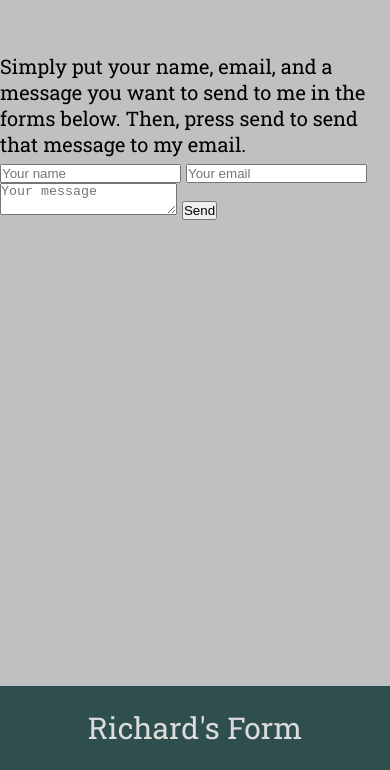
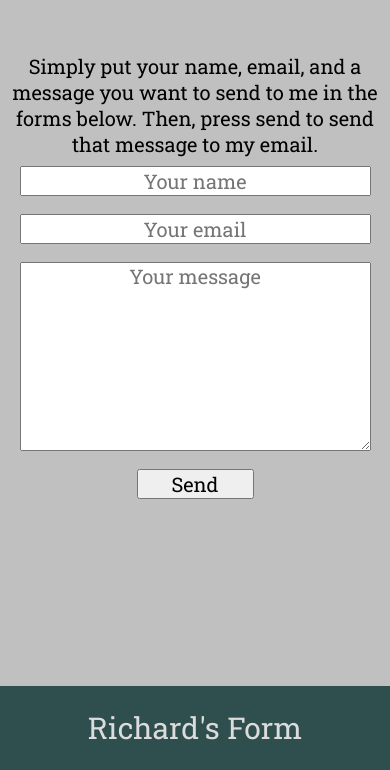
Before and after one commit to Richard2000wang/LastLab, a plain HTML site: page index.html in a window 390 px wide. Shown: the part 74-844 px from the top of the page. Drawn offline with Linux system fonts and the light colour scheme.

Commit message:
Add Media Query and Form CSS

```diff
--- a/Css/Style.css
+++ b/Css/Style.css
@@ -28,9 +28,39 @@ h1 {
 main {
     width: 100vw;
     grid-area: B;
-    justify-self: center;
     font-size: 20px;
-  }
+    align-items: center;
+}
+
+.maininfo {
+    margin-left: auto;
+    margin-right: auto;
+}
+
+P {
+    text-align: center;
+}
+
+input, textarea {
+    font-size: 20px;
+    font-family: 'Roboto Slab', serif;
+    width: 80%;
+    box-sizing: border-box;
+    margin: 9px 0px;
+    text-align: center;
+    margin-left: 10%;
+    margin-right: 10%;
+}
+
+textarea{
+    height: 30%;
+}
+
+input[type=submit] {
+    width: 20%;
+    margin-left: 40%;
+    margin-right: 40%;
+}
 
 #foot {
     display: flex;
@@ -47,3 +77,16 @@ main {
     font-size: 30px;
     width: auto;
 }
+
+@media screen and (max-width: 600px){
+    input, textarea{
+        width: 90%;
+        margin-left: 5%;
+        margin-right: 5%;
+    }
+    input[type=submit] {
+        width: 30%;
+        margin-left: 35%;
+        margin-right: 35%;
+    }
+}
--- a/index.html
+++ b/index.html
@@ -13,6 +13,7 @@
         <h1> Message to Richard </h1>
     </nav>
     <main>
+        <div class = "maininfo">
             <p> Simply put your name, email, and a message you want to send to me in the forms below. Then, press send to send that message to my email.</p>
             <form method="POST" action="https://simple-form.com/richard2000wang@outlook.com">
                 <input type="text" name="name" placeholder="Your name" />
@@ -20,6 +21,7 @@
                 <textarea name="message" placeholder="Your message"></textarea>
                 <input type="submit" value="Send" />
             </form>
+        </div>
     </main>
     <footer id="foot">
         <div id="font"> Richard's Form</div>
```
Lines whose indentation alone changed are shown as unchanged.
